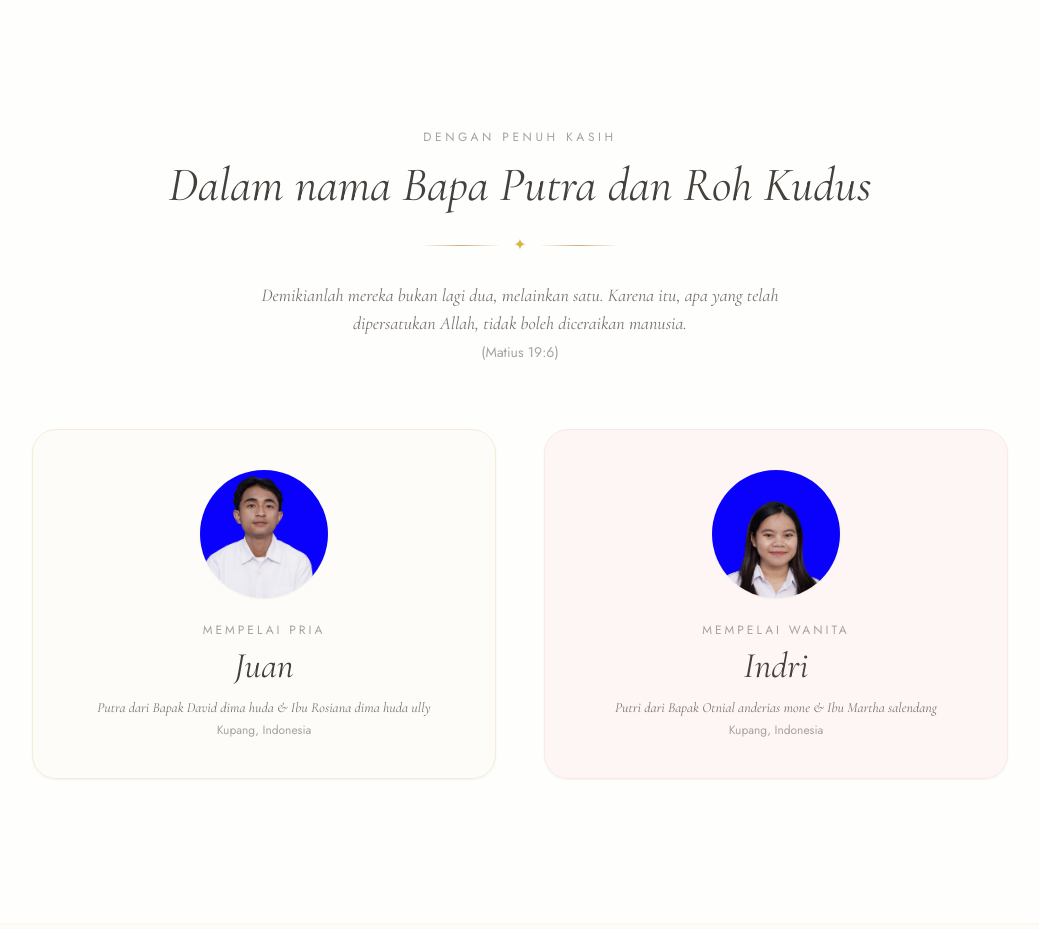
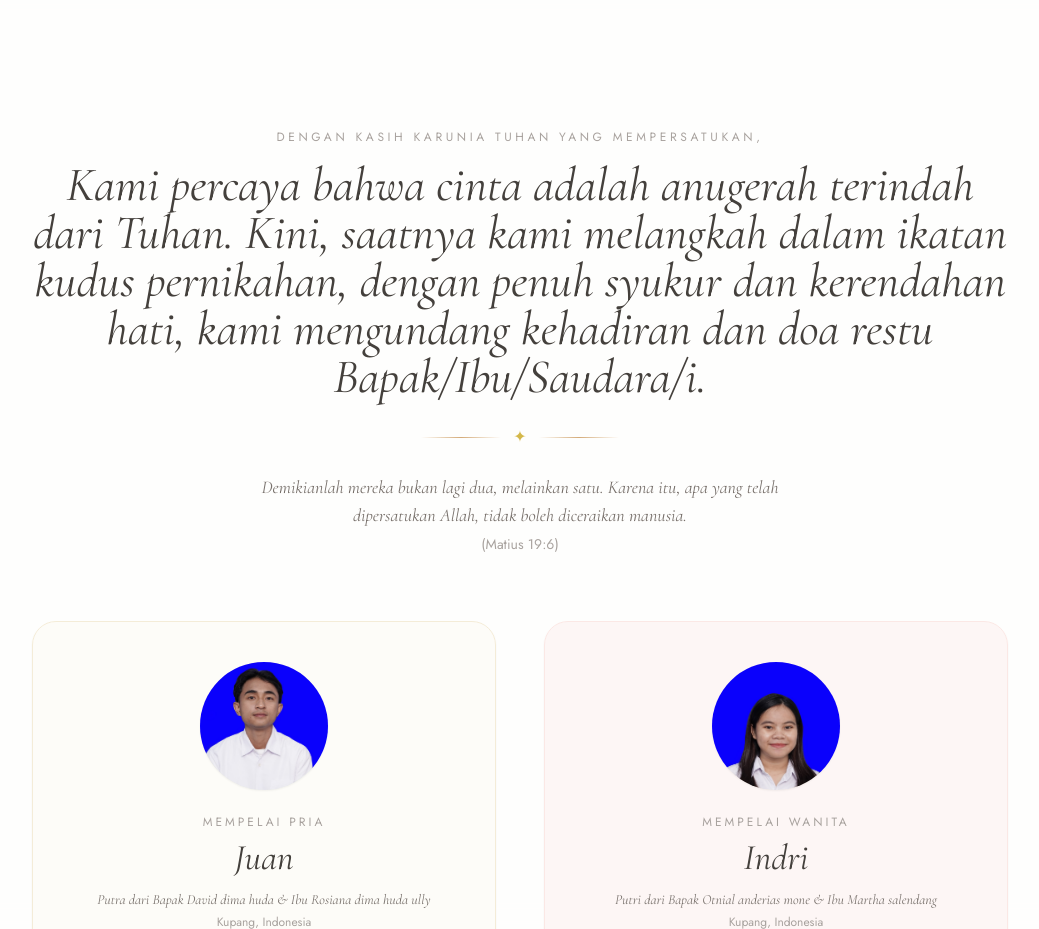
Before and after one commit to tedznation223/wedding, a Next.js app: page / in a window 1280 px wide. Shown: the part 900-1829 px from the top of the page, without its empty margins (120-1159 px from the left). Built offline with nearby package versions, Linux system fonts and the light colour scheme.

Commit message:
fix: update Couplesection.tsx

```diff
--- a/src/components/CoupleSection.tsx
+++ b/src/components/CoupleSection.tsx
@@ -17,10 +17,10 @@ export default function CoupleSection() {
         {/* Section label */}
         <div className="text-center mb-10 sm:mb-16">
           <p className="font-sans text-xs tracking-[0.3em] uppercase text-stone-400 mb-3 sm:mb-4">
-            Dengan Penuh Kasih
+            Dengan kasih karunia Tuhan yang mempersatukan,
           </p>
           <h2 className="font-serif text-3xl sm:text-4xl md:text-5xl italic text-stone-700">
-            Dalam nama Bapa Putra dan Roh Kudus
+             Kami percaya bahwa cinta adalah anugerah terindah dari Tuhan. Kini, saatnya kami melangkah dalam ikatan kudus pernikahan, dengan penuh syukur dan kerendahan hati, kami mengundang kehadiran dan doa restu Bapak/Ibu/Saudara/i.
           </h2>
           <div className="ornament mt-4 sm:mt-6">
             <span className="text-gold-400">✦</span>
```
